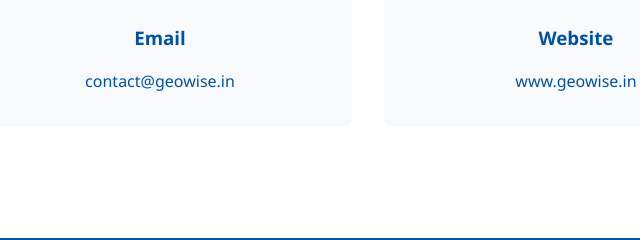
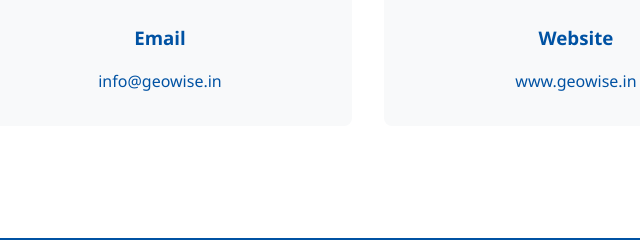
Before and after one commit to geowiseservices/geowise.in, a plain HTML site: page index.html in a window 1280 px wide. Shown: the part 4661-4901 px from the top of the page, 64-704 px from the left. Drawn offline with Linux system fonts and the light colour scheme.

Commit message:
Update index.html

```diff
--- a/index.html
+++ b/index.html
@@ -773,7 +773,7 @@
     <div class="cta-section">
         <h2>Ready to Transform Your GIS Strategy?</h2>
         <p>Partner with GEOWISE to unlock the full potential of location-based intelligence for your enterprise</p>
-        <a href="mailto:contact@geowise.in" class="cta-button">Contact Our Team</a>
+        <a href="mailto:info@geowise.in" class="cta-button">Contact Our Team</a>
     </div>
 
     <!-- Contact Section -->
@@ -785,7 +785,7 @@
         <div style="display: grid; grid-template-columns: repeat(auto-fit, minmax(250px, 1fr)); gap: 2rem; margin-top: 2rem;">
             <div style="background: var(--light-bg); padding: 2rem; border-radius: 8px; text-align: center;">
                 <h3 style="color: var(--primary); margin-bottom: 1rem;">Email</h3>
-                <p><a href="mailto:contact@geowise.in" style="color: var(--secondary); text-decoration: none; font-weight: 500;">contact@geowise.in</a></p>
+                <p><a href="mailto:info@geowise.in" style="color: var(--secondary); text-decoration: none; font-weight: 500;">info@geowise.in</a></p>
             </div>
 
             <div style="background: var(--light-bg); padding: 2rem; border-radius: 8px; text-align: center;">
```
